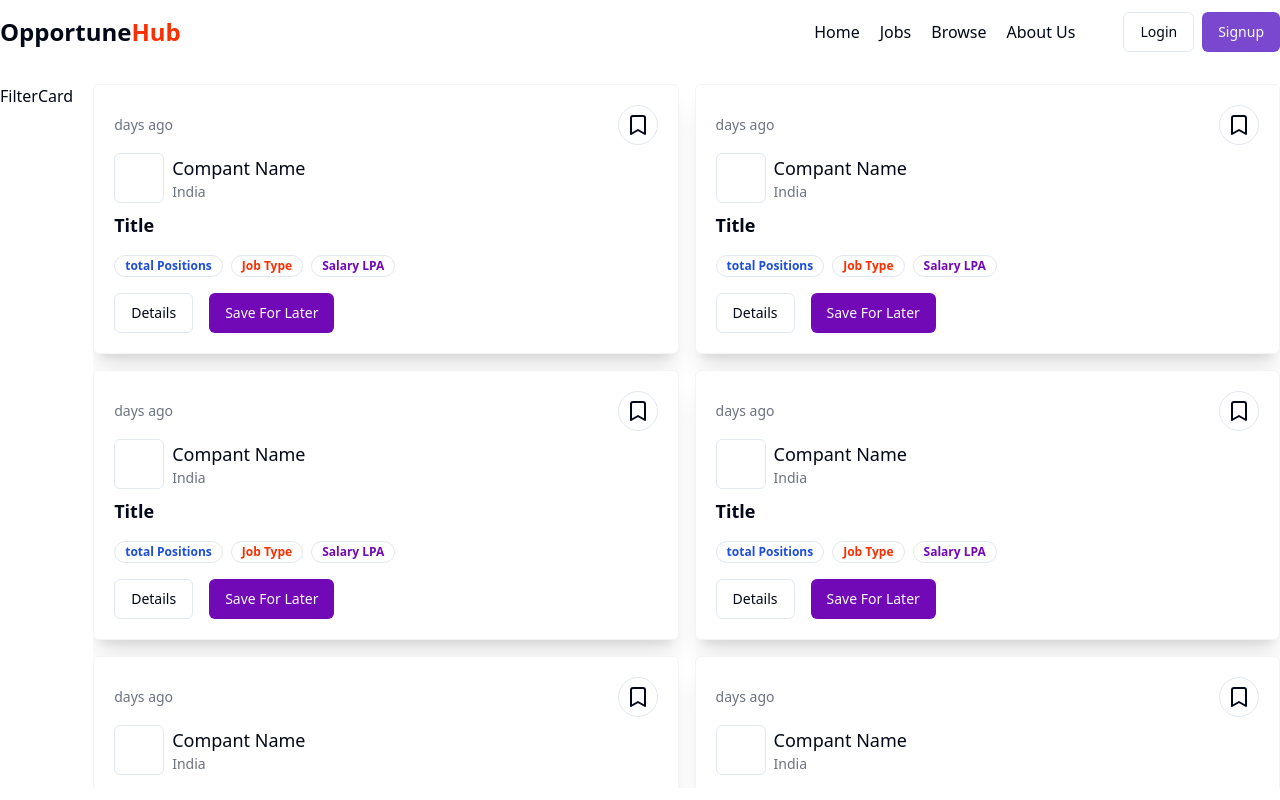
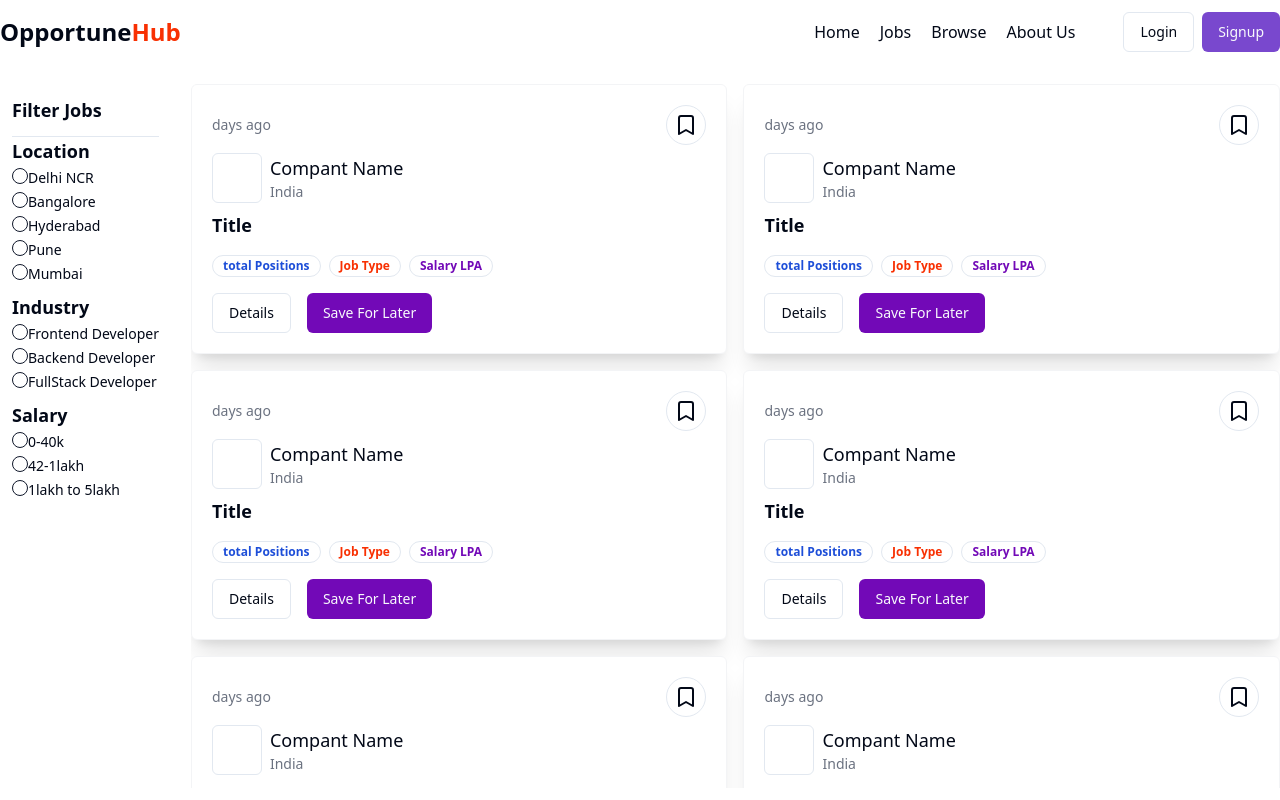
Before and after one commit to Ritikktrivedi999/OpportuneHub-Full-Stack-Job-Portal, a React (Vite) app in the folder frontend/: page /jobs in a window 1280 px wide. Built offline with nearby package versions, Linux system fonts and the light colour scheme.

Commit message:
Completed filterCard portion. Some minor changes are required. changed few names for clear understanding

```diff
--- a/frontend/src/components/Pages/Jobs/FilterCard.jsx
+++ b/frontend/src/components/Pages/Jobs/FilterCard.jsx
@@ -1,9 +1,50 @@
+import { Label } from "@/components/ui/label"
+import { RadioGroup, RadioGroupItem } from "@/components/ui/radio-group"
+
+const filterData = [
+    {
+        fitlerType: "Location",
+        array: ["Delhi NCR", "Bangalore", "Hyderabad", "Pune", "Mumbai"]
+    },
+    {
+        fitlerType: "Industry",
+        array: ["Frontend Developer", "Backend Developer", "FullStack Developer"]
+    },
+    {
+        fitlerType: "Salary",
+        array: ["0-40k", "42-1lakh", "1lakh to 5lakh"]
+    },
+]
+
+const filterCard = () => {
+    return (
+        <div className='w-full bg-white p-3 rounded-md'>
+            <h1 className='font-bold text-lg'>Filter Jobs</h1>
+            <hr className='mt-3' />
+            <RadioGroup >
+                {
+                    filterData.map((data, index) => (
+                        <div key={index}>
+                            <h1 className='font-bold text-lg'>{data.fitlerType}</h1>
+                            {
+                                data.array.map((item, index) => {
+                                    return (
+                                        <div key={index}>
+                                            <RadioGroupItem value={item}/>
+                                                <Label>{item}</Label>
+                                        </div>
+                                    )
+                                })
+                            }
+                        </div>
+
+                    ))
+                }
+           </RadioGroup>
+        </div>
 
 
-const FilterCard = () => {
-  return (
-    <div>FilterCard</div>
-  )
+    )
 }
 
-export default FilterCard
+export default filterCard
--- a/frontend/src/components/Pages/Jobs/Jobs.jsx
+++ b/frontend/src/components/Pages/Jobs/Jobs.jsx
@@ -1,6 +1,6 @@
 import Navbar from "@/components/ui/shared/Navbar"
-import FilterCard from "./FilterCard"
-import Job from "./Job"
+import FilterCard from "./filterCard"
+import JobDetails from "./jobDetails"
 
 const jobsArray = [1, 2, 3, 4, 5, 6, 7, 8]
 const Jobs = () => {
@@ -19,7 +19,7 @@ const Jobs = () => {
                                     {
                                         jobsArray.map((job, index) => {
                                            return(<div key={index}>
-                                                <Job />
+                                                <JobDetails />
                                             </div>
                                            )
                                         })
--- a/frontend/src/components/Pages/Jobs/Job.jsx
+++ b/frontend/src/components/Pages/Jobs/jobDetails.jsx
@@ -2,10 +2,12 @@
 import { Bookmark } from 'lucide-react'
 import { Avatar, AvatarImage } from '@/components/ui/avatar'
 import { Badge } from '@/components/ui/badge'
-import { useNavigate } from 'react-router-dom'
 import { Button } from '@/components/ui/button'
-const Job = () => {
-    const navigate = useNavigate();
+
+
+const jobDetails = () => {
+
+  ;
     // const jobId = "lsekdhjgdsnfvsdkjf";
 
 
@@ -38,11 +40,11 @@ const Job = () => {
                 <Badge className={'text-[#7209b7] font-bold'} variant="ghost">Salary LPA</Badge>
             </div>
             <div className='flex items-center gap-4 mt-4'>
-                <Button onClick={()=> navigate()} variant="outline">Details</Button>
+                <Button  variant="outline">Details</Button>
                 <Button className="bg-[#7209b7]">Save For Later</Button>
             </div>
         </div>
     )
 }
 
-export default Job
+export default jobDetails
```
